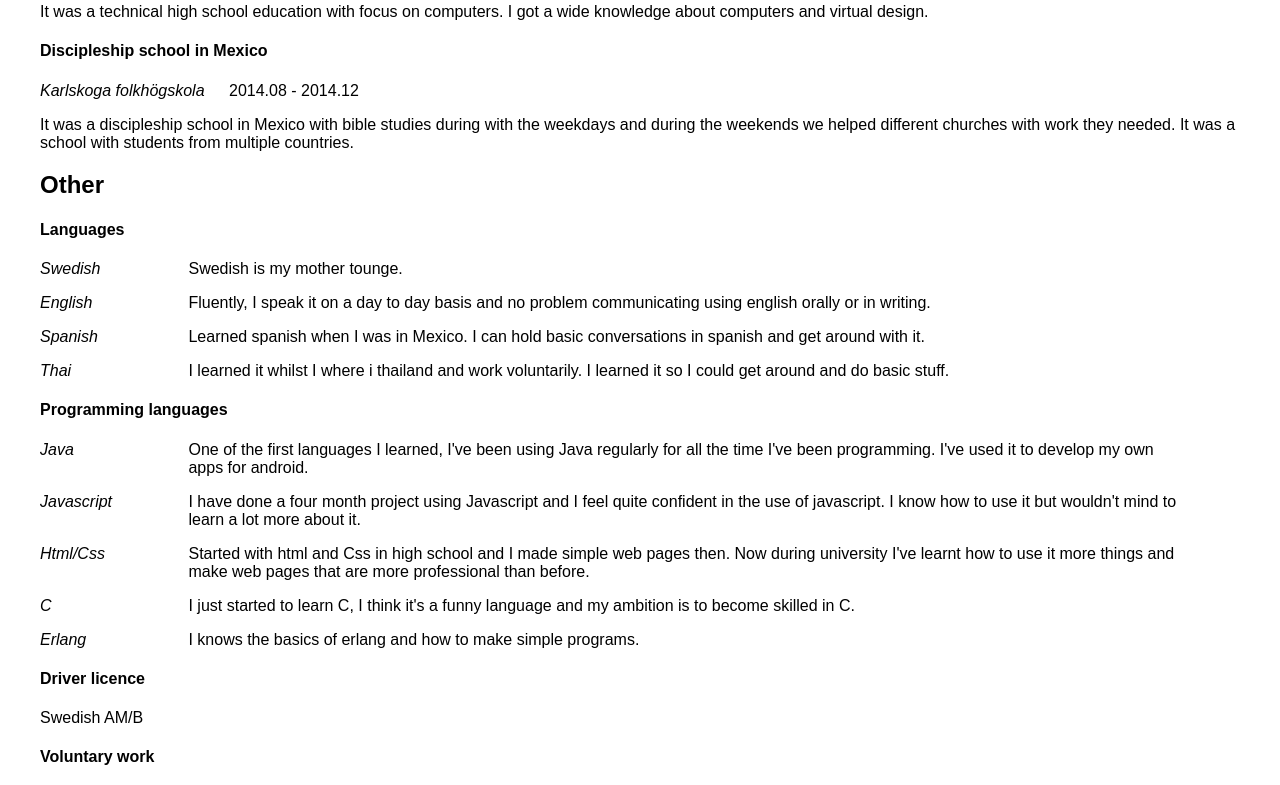
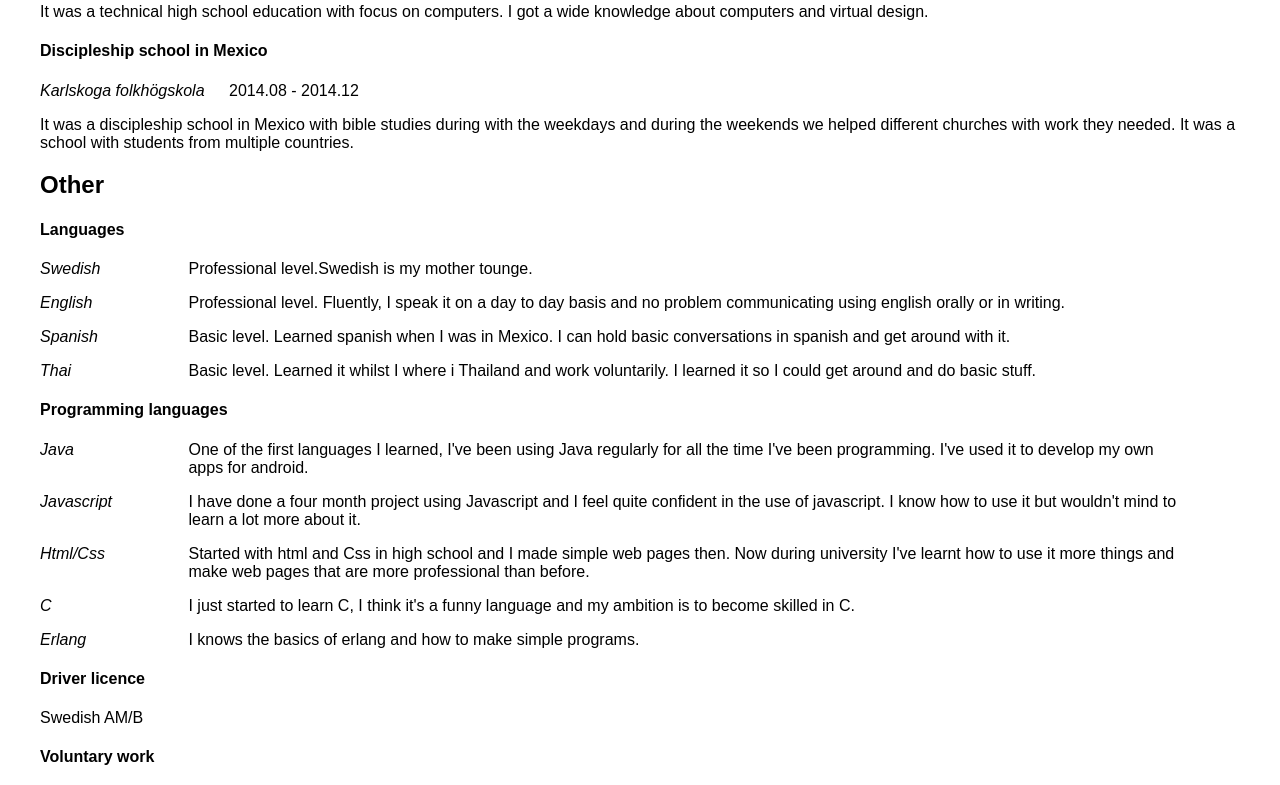
Before and after one commit to wrang308/MarkusWrangCV, a plain HTML site: page index.html in a window 1280 px wide. Shown: the part 1991-2776 px from the top of the page. Drawn offline with nearby package versions, Linux system fonts and the light colour scheme.

Commit message:
changes to the text

```diff
--- a/index.html
+++ b/index.html
@@ -60,15 +60,15 @@
 <div>
 
 <p>Hello! I'm Markus! I'm currently a student at Gothenburg university where I study software engineering and
-	management. I learn how to program and develop application and programs for customers in this program. I like to develop software
-	and like the process of making new stuff and fix problems. I always have a good feeling after being able to fix problems and that's
+	management. I learn how to program and develop application and programs for customers in this program.  I like to
+	develop software and like the process of adding new stuff and fixing problems. I always have a good feeling after being able to fix problems and that's
 	why I think I like programming a lot, I can fix problems all day long.
 	I also like to work with other people, I like to work in a team, while working in a team I get the opportunity to
 	help each others and get help myself if I get stuck with a task.  During this program I've worked with people from different
 	countries and cultures and I love it.
 </p>
 	<p>
-	I don't do programming all the time even though I enjoy to work on my own project during my freetime. I enjoy to spend
+	I don't program all the time even though I enjoy to work on my own programming project during my spare time. I enjoy to spend
 	time with friends, play sports where it's good to be tall and games. I really like volleyball and play/train it
 	weekly. I would play any sport as long as there is a ball involved.
 	I also like to spend time in the nature and on good days I'll even bring my camera trying to get some good photos.
@@ -185,22 +185,22 @@ and C. I've gotten a wide knowledge about programming. </p>
 
 	<ul>
 		<li class="cursive experticeName">Swedish</li>
-		<li class="experticeDescription">Swedish is my mother tounge.</li>
+		<li class="experticeDescription">Professional level.Swedish is my mother tounge.</li>
 	</ul>
 <ul>
 	<li class="cursive experticeName">English</li>
-	<li class="experticeDescription">Fluently, I speak it on a day to day basis and no problem communicating using english
-		orally or in writing.</li>
+	<li class="experticeDescription">Professional level. Fluently, I speak it on a day to day basis and no problem
+		communicating using english orally or in writing.</li>
 </ul>
 	<ul>
 		<li class="cursive experticeName">Spanish</li>
-		<li class="experticeDescription">Learned spanish when I was in Mexico. I can hold basic conversations in spanish
-			and get around with it. </li>
+		<li class="experticeDescription">Basic level. Learned spanish when I was in Mexico. I can hold basic
+			conversations in spanish and get around with it. </li>
 	</ul>
 	<ul>
 		<li class="cursive experticeName">Thai</li>
-		<li class="experticeDescription">I learned it whilst I where i thailand and work voluntarily. I learned it so I
-			could get around and do basic stuff.</li>
+		<li class="experticeDescription">Basic level. Learned it whilst I where i Thailand and work voluntarily. I
+			learned it so I could get around and do basic stuff.</li>
 	</ul>
 
 </section>
@@ -242,7 +242,7 @@ and C. I've gotten a wide knowledge about programming. </p>
 <p>I've been a scout and a scout leader, during that time I've learned how to survive in nature and how to care for the
 	nature. Iv'e also learned basic medical skills from being a scout.</p>
 <p>I've played handball for 9 years and learned a lot how to work as a team and the importance of a working team.</p>
-	<p>I train beach volleyball on a weekly basis and try to get some more exercise either playing some sport with a
+	<p>I practice beach volleyball on a weekly basis and try to get some more exercise either playing some sport with a
 		friend or just running.</p>
 </section>
 <footer class="footerbackground">
```
